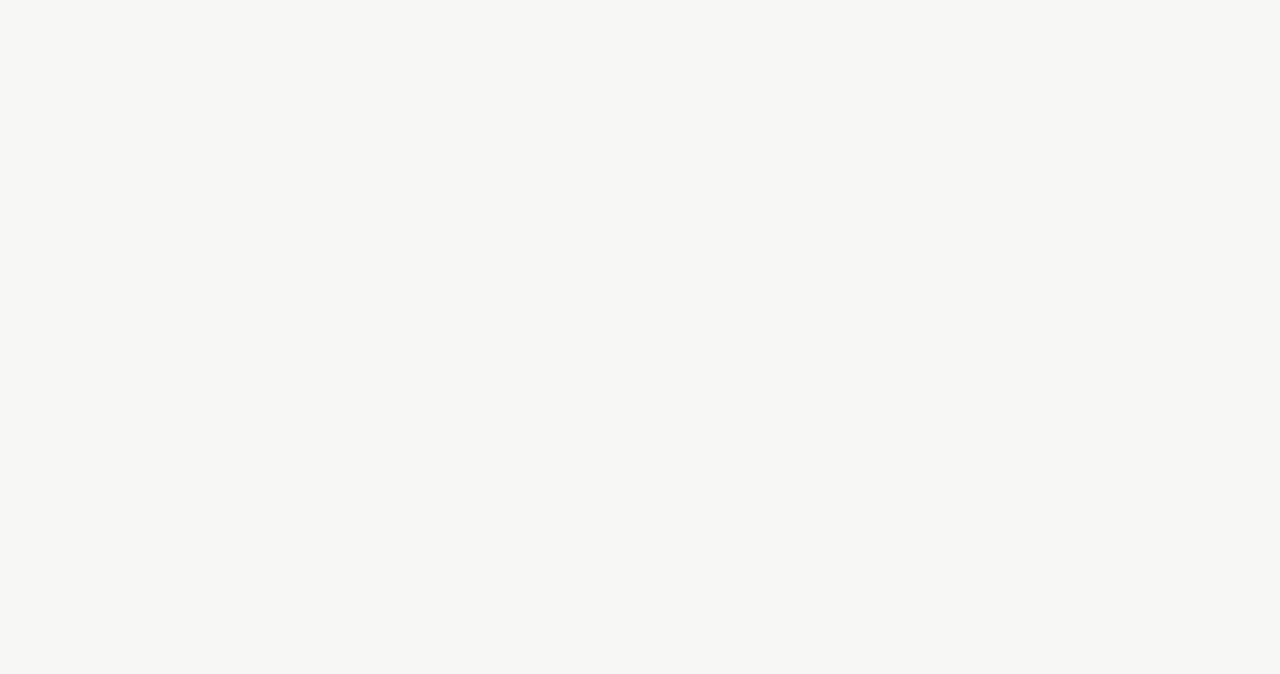
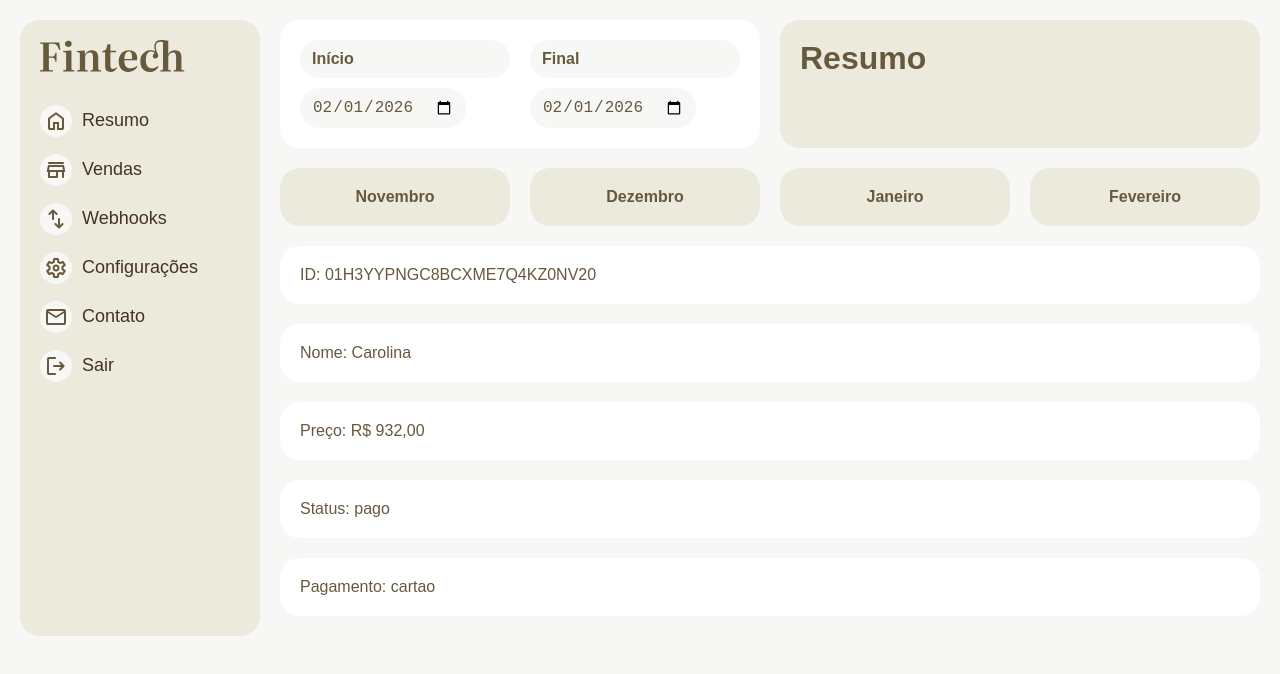
Before and after one commit to raigomes/fintech-origamid, a React (Vite) app: page /vendas/1 in a window 1280 px wide. Before the commit this address had no page. Shown: the top 674 px of the page. Built offline with nearby package versions, Linux system fonts and the light colour scheme.

Commit message:
Add SalesItem page

```diff
--- a/src/App.tsx
+++ b/src/App.tsx
@@ -3,6 +3,7 @@ import Summary from "./pages/Summary";
 import { BrowserRouter, Route, Routes } from "react-router-dom";
 import Sales from "./pages/Sales";
 import MainLayout from "./pages/MainLayout";
+import SalesItem from "./pages/SalesItem";
 
 const App = () => {
   return (
@@ -11,6 +12,7 @@ const App = () => {
         <Route element={<MainLayout />}>
           <Route index element={<Summary />} />
           <Route path="/vendas" element={<Sales />} />
+          <Route path="/vendas/:id" element={<SalesItem />} />
         </Route>
       </Routes>
     </BrowserRouter>
--- /dev/null
+++ b/src/features/SalesDescription.tsx
@@ -0,0 +1,15 @@
+import React from "react";
+
+const SalesDescription = () => {
+  return (
+    <div>
+      <div className="box mb">ID: 01H3YYPNGC8BCXME7Q4KZ0NV20</div>
+      <div className="box mb">Nome: Carolina</div>
+      <div className="box mb">Preço: R$&nbsp;932,00</div>
+      <div className="box mb">Status: pago</div>
+      <div className="box mb">Pagamento: cartao</div>
+    </div>
+  );
+};
+
+export default SalesDescription;
--- /dev/null
+++ b/src/pages/SalesItem.tsx
@@ -0,0 +1,8 @@
+import React from "react";
+import SalesDescription from "../features/SalesDescription";
+
+const SalesItem = () => {
+  return <SalesDescription />;
+};
+
+export default SalesItem;
```
